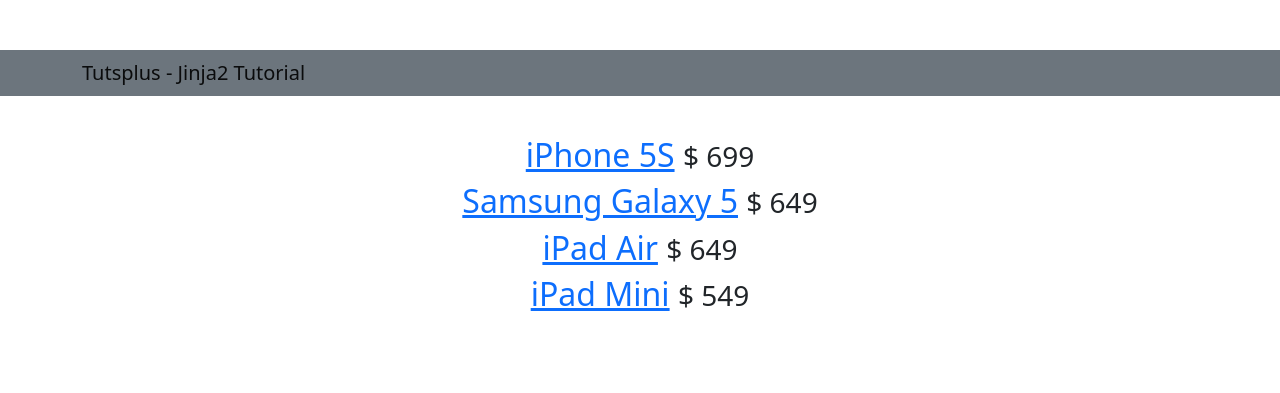
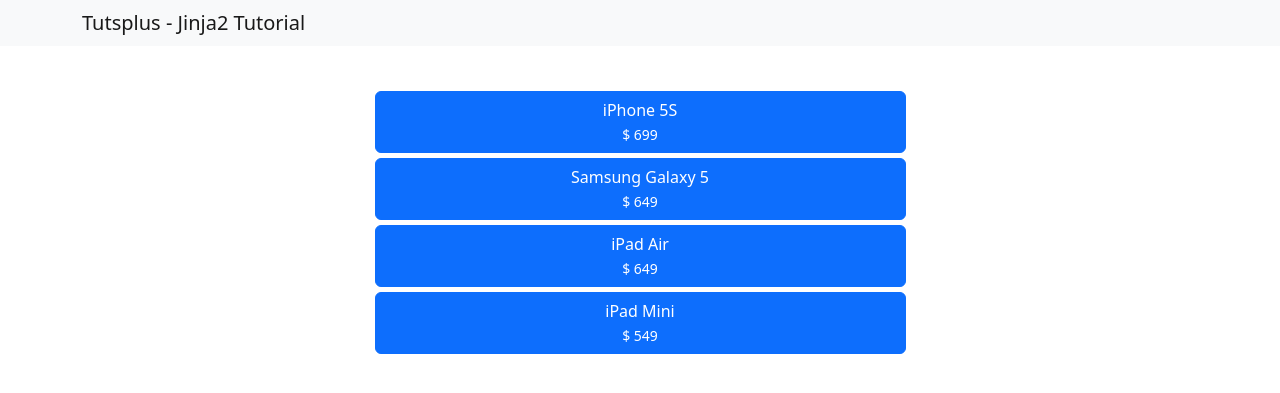
Before and after one commit to AimoLeffers/simple_flask_webapp, a Flask app: page / in a window 1280 px wide. Shown: the top 393 px of the page. Run offline with Flask 2, Linux system fonts and the light colour scheme; some libraries are stand-ins or nearby versions.

Commit message:
Layout changes with bootstrap

```diff
--- a/static/css/main.css
+++ b/static/css/main.css
@@ -1,7 +1,9 @@
-body {
-  padding-top: 50px;
-}
 .top-pad {
   padding: 40px 15px;
   text-align: center;
 }
+
+.my-btn-link{
+width: 100%;
+margin-top: 5px;
+}
--- a/templates/base.html
+++ b/templates/base.html
@@ -9,7 +9,7 @@
     <link href="{{ url_for('static', filename='css/main.css') }}" rel="stylesheet">
   </head>
   <body>
-    <div class="navbar navbar-inverse navbar-fixed-top bg-secondary" role="navigation">
+    <div class="navbar navbar-inverse navbar-fixed-top navbar-light bg-light" role="navigation">
       <div class="container">
         <div class="navbar-header">
           <a class="navbar-brand" href="{{ url_for('home')}}">Tutsplus - Jinja2 Tutorial</a>
--- a/templates/home.html
+++ b/templates/home.html
@@ -1,14 +1,29 @@
 {% extends 'base.html' %}
 
 {% block container %}
-  <div class="top-pad">
+  <div class="col align-self-center top-pad">
     {% for id, product in products.items() %}
-      <div class="well">
-        <h2>
-          <a href="{{ url_for('product', key=id) }}">{{product['name'] }}</a>
-          <small>$ {{ product['price'] }}</small>
-        </h2>
+    <div class="row justify-content-center">
+      <div class="col-6">
+        <a href="{{ url_for('product', key=id) }}" class="btn btn-primary my-btn-link" role="button">
+          {{product['name'] }}
+          <small><br>$ {{ product['price'] }}</small>
+        </a>
       </div>
+    </div>
     {% endfor %}
   </div>
 {% endblock %}
+
+
+<!--
+
+  <div class="top-pad col align-self-center">
+    <div class="row justify-content-center">
+
+
+
+    </div>
+  </div>
+
+-->
```
